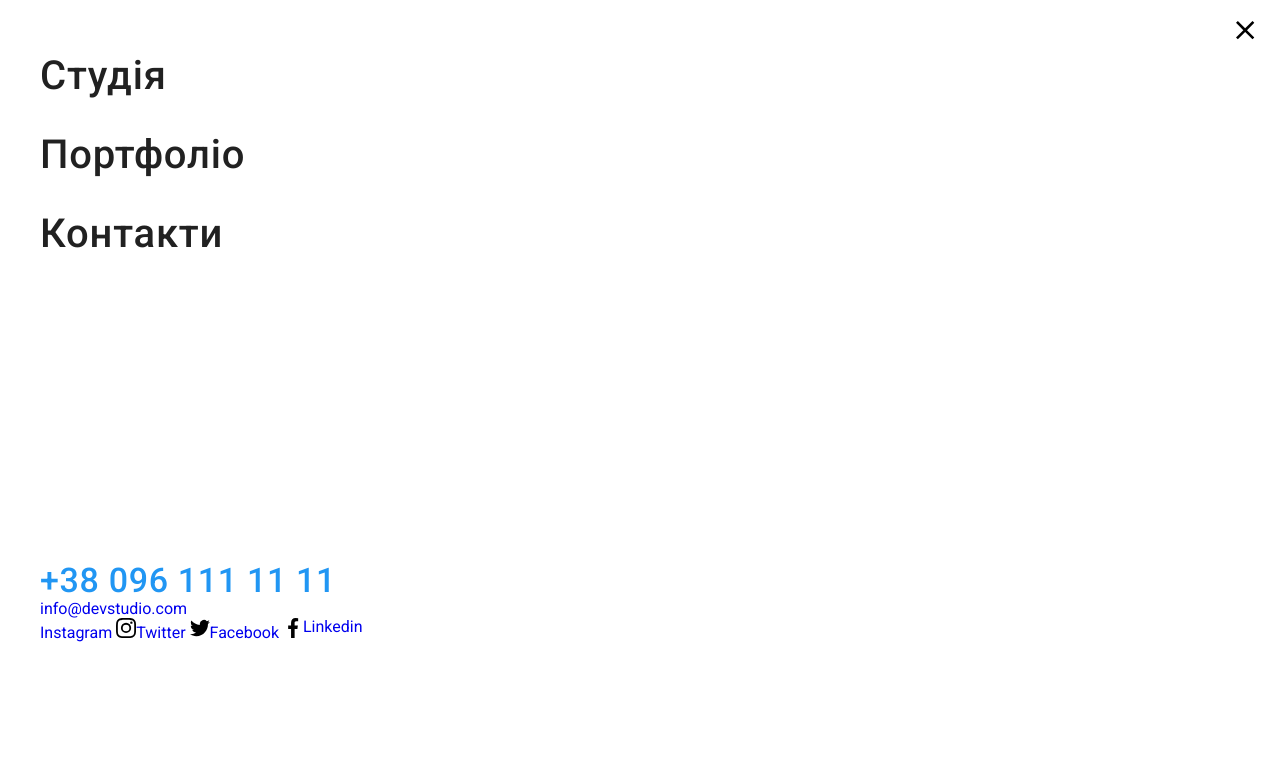
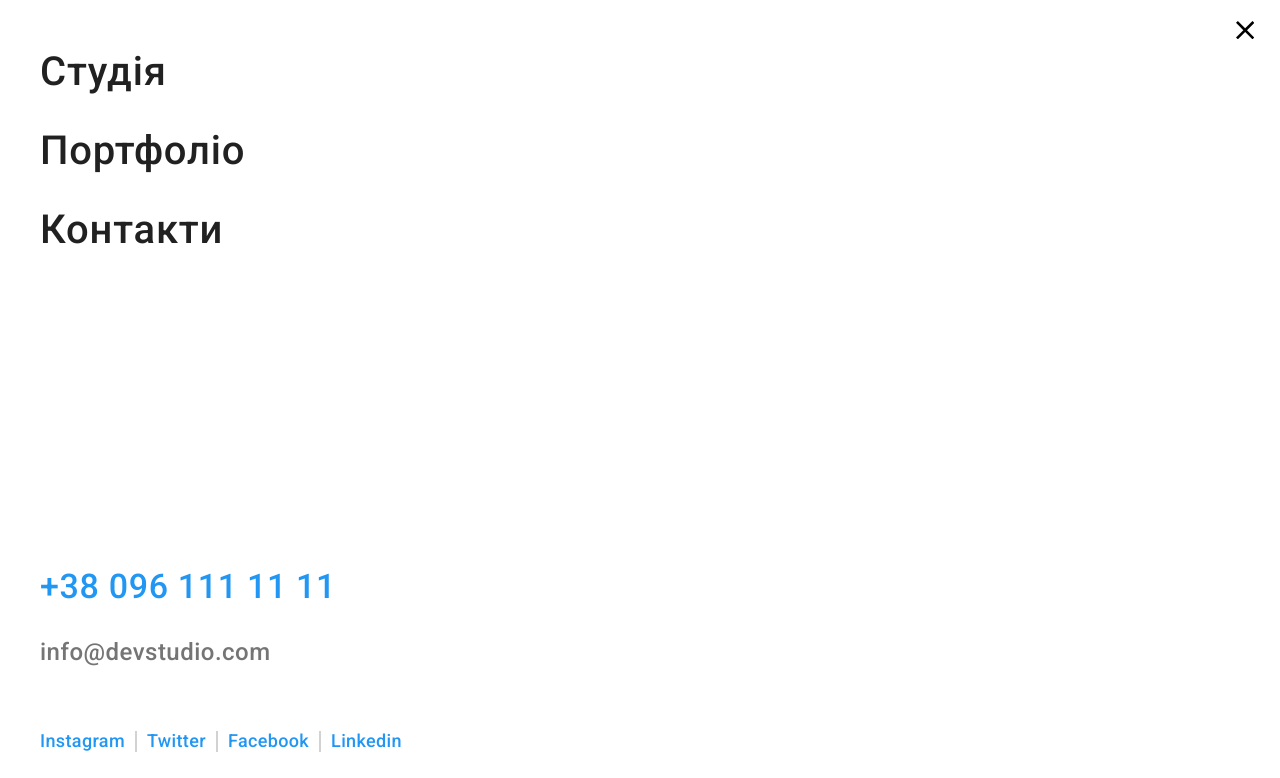
Before and after one commit to sereda6363/goit-markup-hw-08, a plain HTML site: page index.html in a window 1280 px wide. Shown: the top 778 px of the page. Drawn offline with nearby package versions, Linux system fonts and the light colour scheme.

Commit message:
add mob-menu

```diff
--- a/index.html
+++ b/index.html
@@ -64,7 +64,6 @@
         <button type="button" class="menu-open-btn">O</button>
       </div>
       <div class="mob-menu">
-        <div class="container-mob">
         <div class="mob-menu-top">
           <button type="button" class="menu-close-btn">
             <svg class="modal-close-icon" width="18.67" height="18.67">
@@ -91,9 +90,7 @@
               </a>
             </li>
             <li class="mob-connect-item">
-                <a
-                  class="mob-connect-email link"
-                  href="mailto:info@devstudio.com"
+              <a class="mob-connect-email link" href="mailto:info@devstudio.com"
                 >info@devstudio.com
               </a>
             </li>
@@ -102,25 +99,16 @@
             <li class="mob-soc-item">
               <a class="mob-soc-link link" href="https://www.instagram.com/"
                 >Instagram
-                  <svg class="mob-menu-icon" width="20" height="20">
-                    <use href="./images/symbol-defs.svg#icon-instagram"></use>
-                  </svg>
               </a>
             </li>
             <li class="mob-soc-item">
               <a class="mob-soc-link link" href="https://twitter.com/"
                 >Twitter
-                  <svg class="mob-menu-icon" width="20" height="20">
-                    <use href="./images/symbol-defs.svg#icon-twitter"></use>
-                  </svg>
               </a>
             </li>
             <li class="mob-soc-item">
               <a class="mob-soc-link link" href="https://www.facebook.com/"
                 >Facebook
-                  <svg class="mob-menu-icon" width="20" height="20">
-                    <use href="./images/symbol-defs.svg#icon-facebook"></use>
-                  </svg>
               </a>
             </li>
             <li class="mob-soc-item">
@@ -129,7 +117,6 @@
               >
             </li>
           </ul>
-          </div>
         </div>
       </div>
     </header>
--- a/sass/components/_container.scss
+++ b/sass/components/_container.scss
@@ -20,7 +20,6 @@
 
 .container-mob {
     max-width: 100%;
-    padding-left: 40px;
-    padding-right: 17px;
+
     margin: 0 auto;
 }
--- a/sass/layouts/_header.scss
+++ b/sass/layouts/_header.scss
@@ -192,21 +192,38 @@
 
 .mob-menu {
   position: fixed;
+  display: flex;
+  flex-direction: column;
   top: 0;
+  right: 0;
   background-color: var(--bg-color);
   width: 100vw;
   height: 100vh;
   z-index: 1;
-  padding-top: 13px;
-  padding-bottom: 40px;
+  padding: 48px 40px;
+  font-weight: 500;
+  justify-content: space-between;
+  overflow: scroll;
 }
 
 .menu-close-btn {
-  display: block;
-  margin-left: auto;
+  position: absolute;
+  display: flex;
+  align-items: center;
+  justify-content: center;
+  top: 10px;
+  right: 15px;
+  width: 40px;
+  height: 40px;
+  transition: fill 250ms cubic-bezier(0.4, 0, 0.2, 1), 250ms cubic-bezier(0.4, 0, 0.2, 1);
+  cursor: pointer;
+  background-color: rgba(0, 0, 0, 0);
   border: none;
-  background-color: transparent;
-  padding: 8px;
+  padding: 0;
+}
+
+.modal-close-icon{
+  box-sizing: border-box;
 }
 
 .mob-menu-link {
@@ -215,29 +232,54 @@
   line-height: 1.18;
   letter-spacing: 0.02em;
   color: #212121;
+  display: block;
+  padding-bottom: 32px;
 }
 
-.mob-menu-item:not(:last-child){
-  margin-bottom: 32px;
-}
-
-.mob-menu-list {
-  margin-bottom: 302px;
-}
-
-.mob-connect-tel{
-  font-weight: 500;
+.mob-connect-tel {
   font-size: 34px;
   line-height: 1.18;
   letter-spacing: 0.02em;
-  color: #2196F3;
-  margin-bottom: 32px;
+  color: #2196f3;
 }
 
-.mob-connect-email{
+.mob-connect-email {
+  font-weight: 500;
+  font-size: 24px;
+  line-height: 1.17;
+  letter-spacing: 0.02em;
+  color: #757575;
   margin-top: 32px;
 }
 
-.mob-soc-list{
+.mob-soc-list {
   display: flex;
+  flex-wrap: wrap;
+  align-items: center;
 }
+
+.mob-soc-item:not(:last-child)::after{
+  content:"";
+  border: 1px solid rgba(33, 33, 33, 0.2);
+  transform: rotate(90deg);
+  margin-left: 10px;
+  margin-right: 10px;
+}
+
+.mob-connect-list{
+  padding-left: 0px;
+}
+
+.mob-soc-link{
+  font-size: 18px;
+  line-height: 1.22;
+  letter-spacing: 0.02em;
+  color: #2196f3;
+}
+
+.mob-connect-list {
+  display: flex;
+  flex-direction: column;
+  margin-bottom: 64px;
+  gap: 32px;
+}
```
Also changed, not shown: css/main.css, css/main.min.css, 2 other files. Lines whose indentation alone changed are shown as unchanged.
